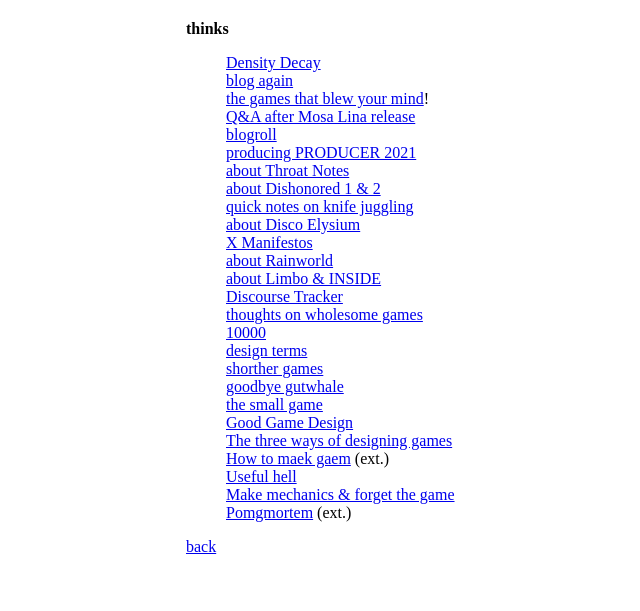
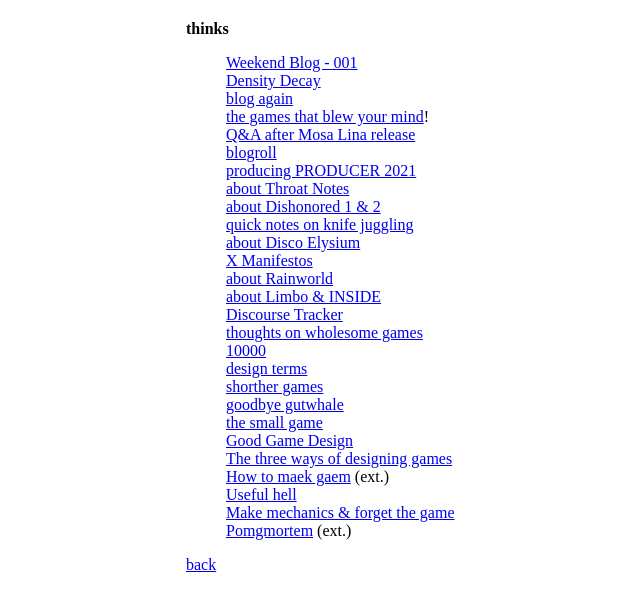
Before and after one commit to stuffedwombat/stuffedwombat.github.io, a Jekyll site: the page built from thinking.md, in a window 1280 px wide. Shown: the top 611 px of the page, without its empty margins (138-778 px from the left). Built offline with Jekyll 4.4.1, drawn with Linux system fonts in a browser that asks for light colours; our own code applies the rules of GitHub Pages for plain Markdown files; comment, search, counter and statistics services are not loaded.

Commit message:
Update thinking.md

```diff
--- a/thinking.md
+++ b/thinking.md
@@ -1,5 +1,5 @@
 **thinks**
-
+- [Weekend Blog - 001](weekendblog001)
 - [Density Decay](density_decay)
 - [blog again](blogagain)
 - [the games that blew your mind](blown_away)!
```
